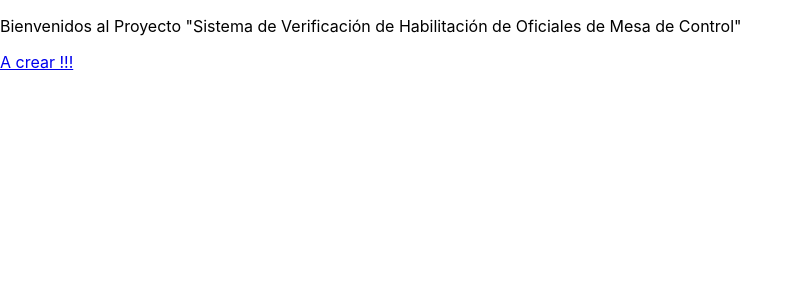
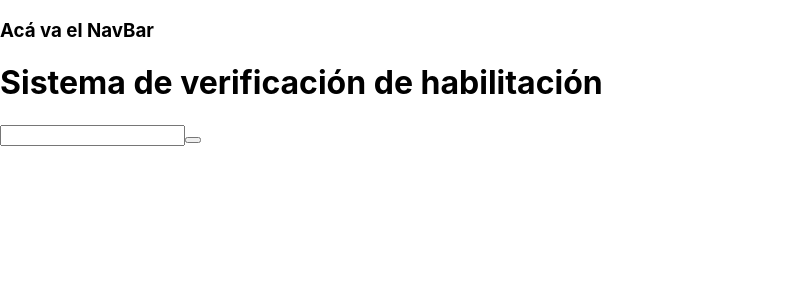
Before and after one commit to CesarCoder2021/CarnetOmcFBPM, a React (Create React App) app: page / in a window 1280 px wide. Shown: the top 300 px of the page, without its empty margins (0-803 px from the left). Built offline with nearby package versions, Linux system fonts and the light colour scheme.

Commit message:
componentes 1

```diff
--- a/src/App.js
+++ b/src/App.js
@@ -1,20 +1,12 @@
-import './App.css';
+import IngresoDato from "./components/IngresoDato.js";
+import NavBar from "./components/NavBar.js";
 
-function App() {
+const App=() => {
   return (
     <div>
-      <header>
-        <p>
-          Bienvenidos al Proyecto "Sistema de Verificación de Habilitación de Oficiales de Mesa de Control"
-        </p>
-        <a
-          href="https://fbpm.com.ar/"
-          target="_blank"
-          rel="noopener noreferrer"
-        >
-          A crear !!!
-        </a>
-      </header>
+      <NavBar />
+      <h1>Sistema de verificación de habilitación</h1>
+      <IngresoDato />
     </div>
   );
 }
--- /dev/null
+++ b/src/components/IngresoDato.js
@@ -0,0 +1,15 @@
+import "../style/ingresoDato.css";
+
+const IngresoDato =()=> {
+    return (
+        <div>
+            <input>
+
+            </input>
+            <button>
+
+            </button>
+        </div>
+    );
+}
+export default IngresoDato;
--- /dev/null
+++ b/src/components/NavBar.js
@@ -0,0 +1,13 @@
+import "../style/navBar.css";
+
+const NavBar = () => {
+    return (
+        <div>
+            <h3>
+                Acá va el NavBar
+            </h3>
+        </div>
+    );
+}
+
+export default NavBar;
--- a/src/index.js
+++ b/src/index.js
@@ -2,7 +2,6 @@ import React from 'react';
 import ReactDOM from 'react-dom/client';
 import './index.css';
 import App from './App';
-import reportWebVitals from './reportWebVitals';
 
 const root = ReactDOM.createRoot(document.getElementById('root'));
 root.render(
@@ -10,5 +9,3 @@ root.render(
     <App />
   </React.StrictMode>
 );
-
-reportWebVitals();
--- a/src/reportWebVitals.js
+++ /dev/null
@@ -1,13 +0,0 @@
-const reportWebVitals = onPerfEntry => {
-  if (onPerfEntry && onPerfEntry instanceof Function) {
-    import('web-vitals').then(({ getCLS, getFID, getFCP, getLCP, getTTFB }) => {
-      getCLS(onPerfEntry);
-      getFID(onPerfEntry);
-      getFCP(onPerfEntry);
-      getLCP(onPerfEntry);
-      getTTFB(onPerfEntry);
-    });
-  }
-};
-
-export default reportWebVitals;
```
Also changed, not shown: src/setupTests.js (deleted, +0 -5 lines), src/style/ingresoDato.css (added), src/style/navBar.css (added), 1 other file (tests, documents, lock files or other folders).
